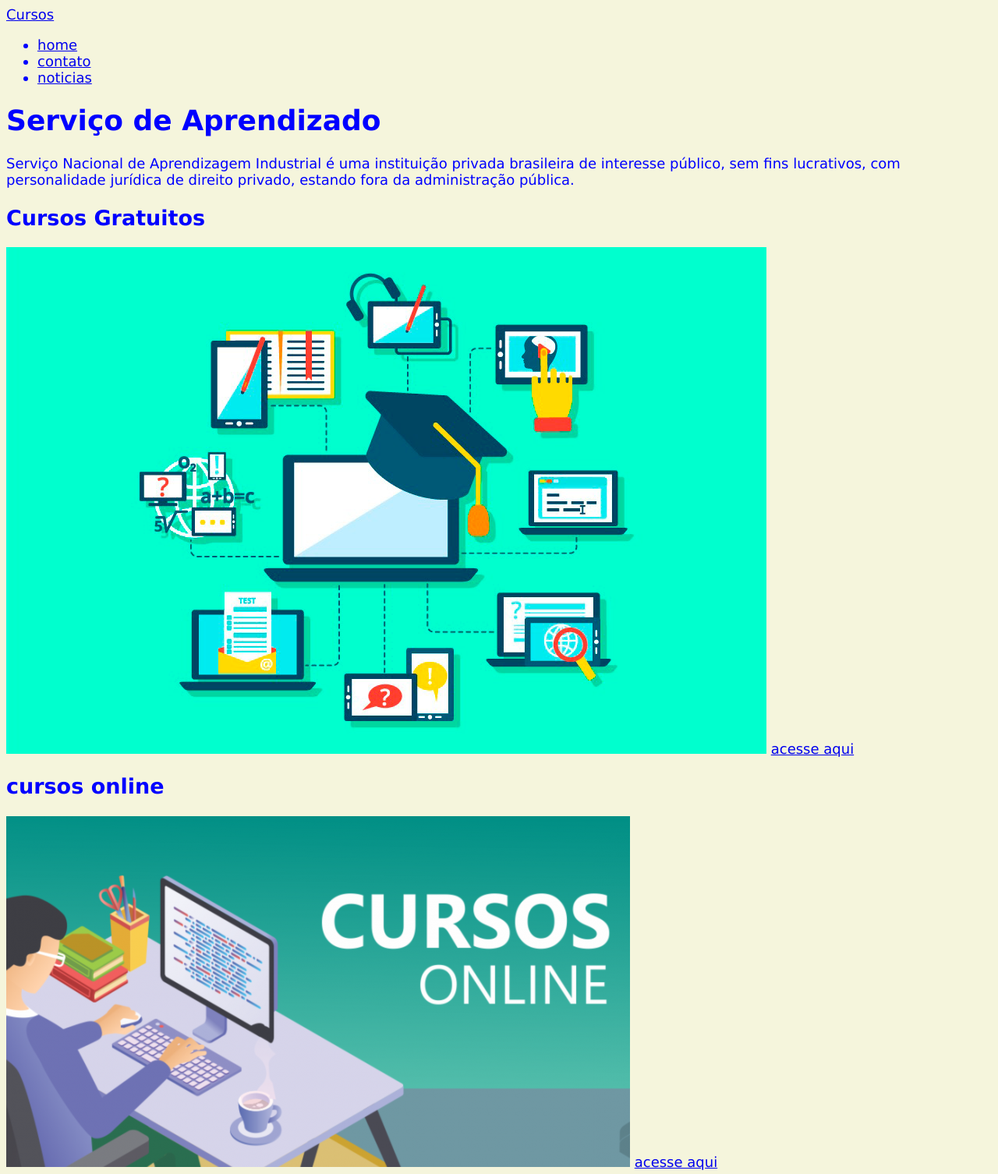
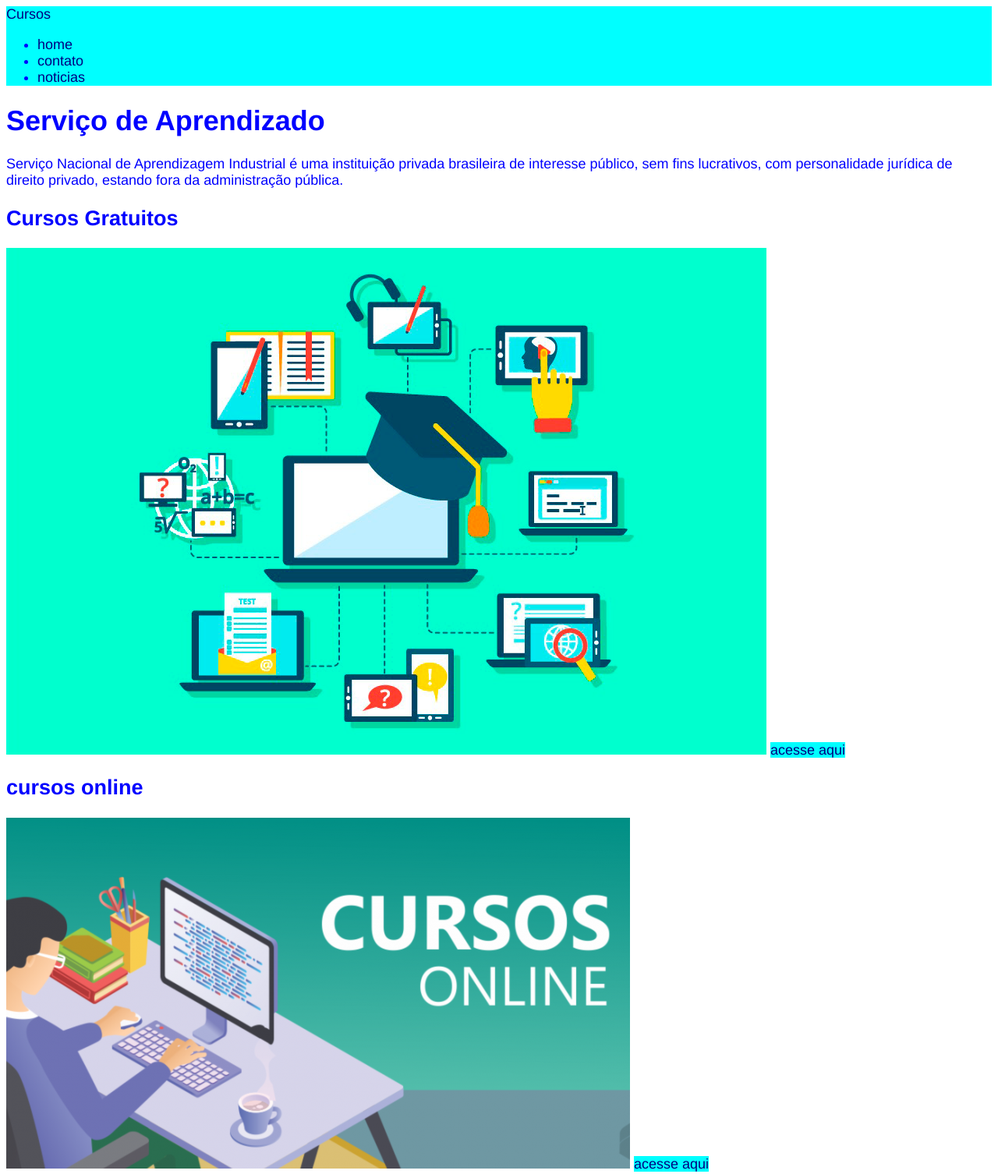
Before and after one commit to Natanaeln03/site, a plain HTML site: page index.html in a window 1280 px wide. Shown: the top 1506 px of the page at 78% size. Drawn offline with Linux system fonts and the light colour scheme.

Commit message:
adicionado menu

```diff
--- a/estilo.css
+++ b/estilo.css
@@ -1,7 +1,27 @@
 body {
-    background-color: beige;
-    font-family: Verdana, Geneva, Tahoma, sans-serif;
+    background-color: white;
+    font-family: 'Franklin Gothic Medium', 'Arial Narrow', Arial, sans-serif;
     font-size: large;
     color: blue;
 
 }
+
+header {
+    background-color: aqua;
+}
+
+header a {
+    color: navy;
+    text-decoration: none;
+}
+
+article a {
+    background-color: aqua;
+    color: navy;
+    text-decoration: none;
+}
+
+footer {
+    background-color: aqua;
+    color: navy;
+}
--- a/index.html
+++ b/index.html
@@ -10,11 +10,13 @@
 <body>
 
 <header>
-   <a href="index.html">Cursos</a><ul>
+   <a href="index.html">Cursos</a>
 
-<li><a href="index.html">home<a></li>
-<li><a href="contato.html">contato<a></li>
-<li><a href="noticias.html">noticias<a></li>
+ <ul>
+
+<li><a href="index.html">home</a></li>
+<li><a href="contato.html">contato</a></li>
+<li><a href="noticias.html">noticias</a></li>
 </ul>
 </header>
 
```
